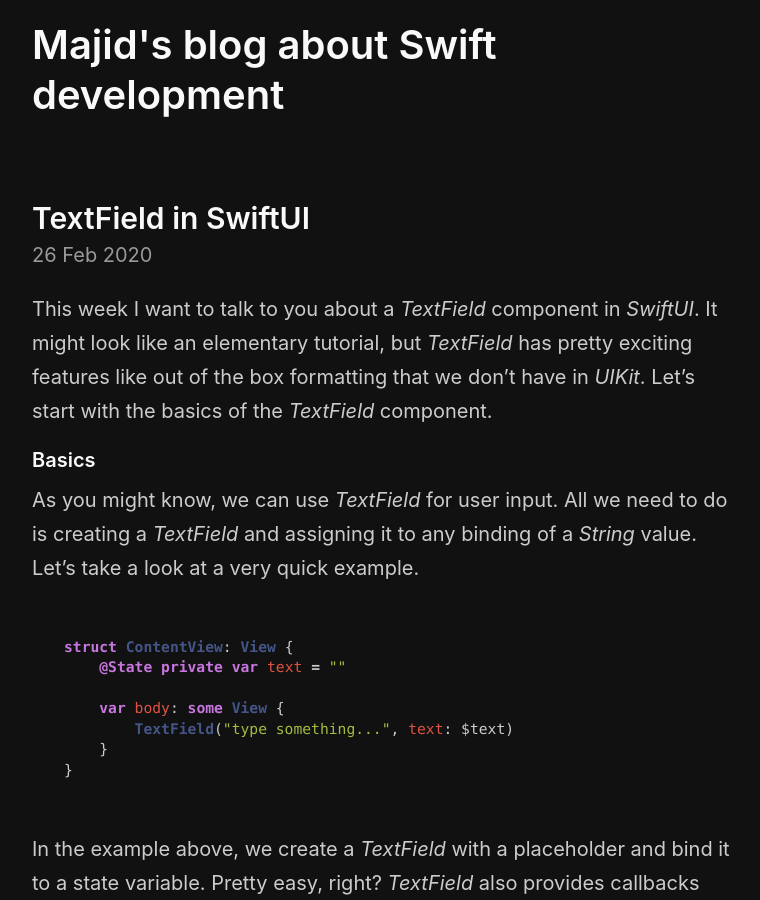
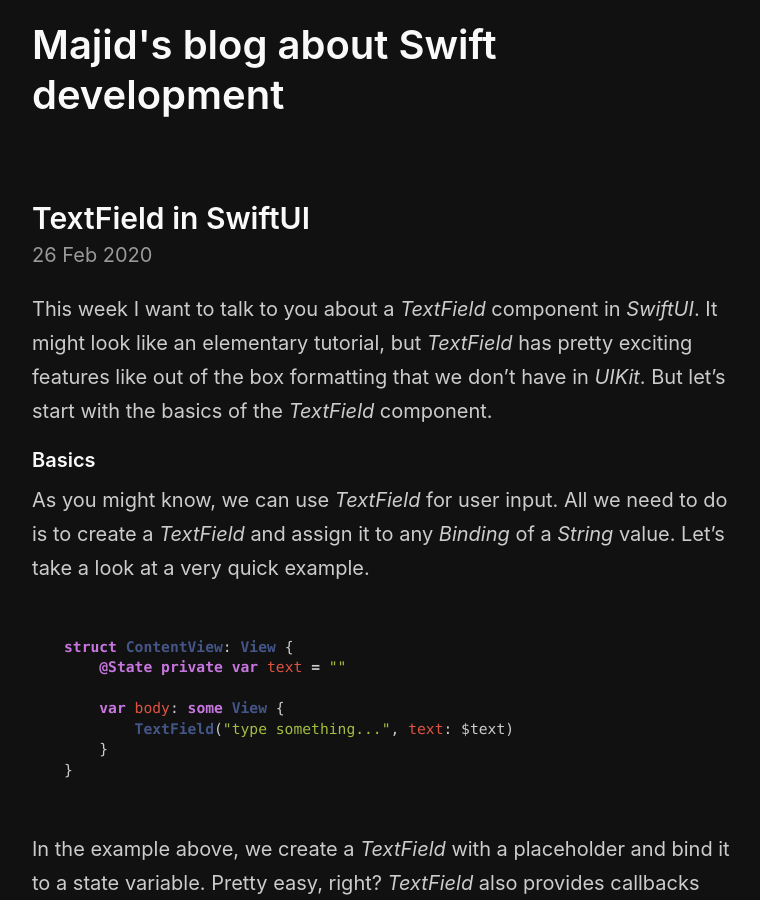
Before and after one commit to mecid/mecid.github.io, a Jekyll site: the page built from _posts/2020-02-26-textfield-in-swiftui.md, in a window 1280 px wide and 900 px high. Shown: the whole window, without its empty margins (258-1018 px from the left). Built offline with Jekyll 4.4.1, drawn with Linux system fonts in a browser that asks for light colours; some of the changed text lies outside the part shown.

Commit message:
Update 2020-02-26-textfield-in-swiftui.md

````diff
--- a/_posts/2020-02-26-textfield-in-swiftui.md
+++ b/_posts/2020-02-26-textfield-in-swiftui.md
@@ -3,10 +3,10 @@
 layout: post
 image: /public/textfield.png
 ---
-This week I want to talk to you about a *TextField* component in *SwiftUI*.  It might look like an elementary tutorial, but *TextField* has pretty exciting features like out of the box formatting that we don't have in *UIKit*. Let's start with the basics of the *TextField* component.
+This week I want to talk to you about a *TextField* component in *SwiftUI*.  It might look like an elementary tutorial, but *TextField* has pretty exciting features like out of the box formatting that we don't have in *UIKit*. But let's start with the basics of the *TextField* component.
 
 #### Basics
-As you might know, we can use *TextField* for user input. All we need to do is creating a *TextField* and assigning it to any binding of a *String* value. Let's take a look at a very quick example.
+As you might know, we can use *TextField* for user input. All we need to do is to create a *TextField* and assign it to any *Binding* of a *String* value. Let's take a look at a very quick example.
 
 ```swift
 struct ContentView: View {
@@ -62,7 +62,7 @@
 }
 ```
 
-*TextField* uses provided *Formatter* while converting between the string that user edits and the underlying raw value. In case when *Formatter* is unable to perform a conversion, the value will not be modified. Try to type some letters that *Formatter* is not able to convert.
+*TextField* uses provided *Formatter* while converting between the string that user edits and the underlying raw value. In case when *Formatter* is unable to perform a conversion, the value will not be modified. Try to type some letters that *Formatter* is not able to convert to see what will happen.
 
 #### Styling
 *SwiftUI* provides us a few styles and the *textFieldStyle* modifier that we can use to apply styles to our *TextFields* in the app. *textFieldStyle* modifier uses the environment to pass the style to every view inside the environment. It looks very similar to the *buttonStyle* modifier that discussed in the previous post.
````
Also changed, not shown: other parts of _posts/2020-02-26-textfield-in-swiftui.md (+1 -1 lines).
